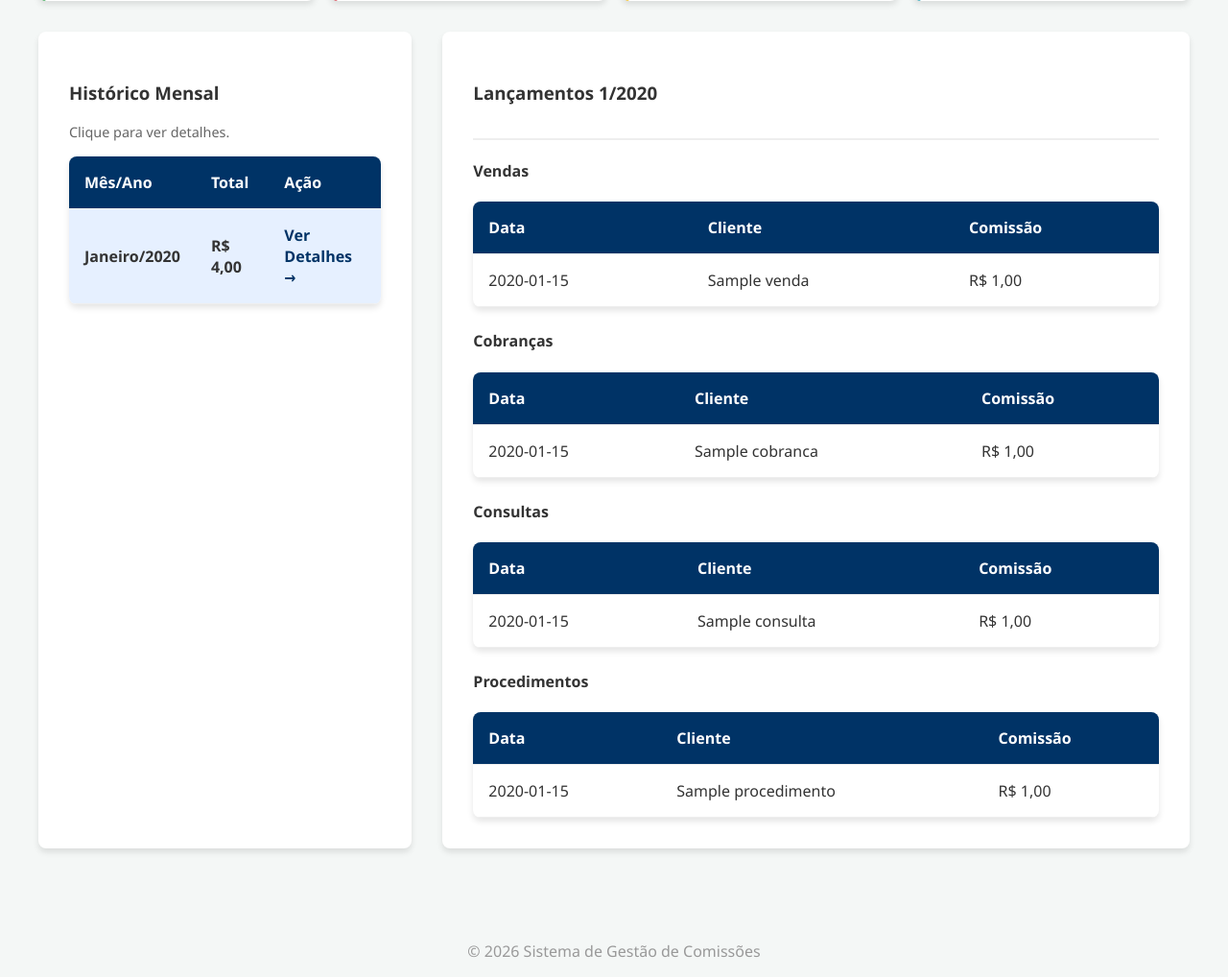
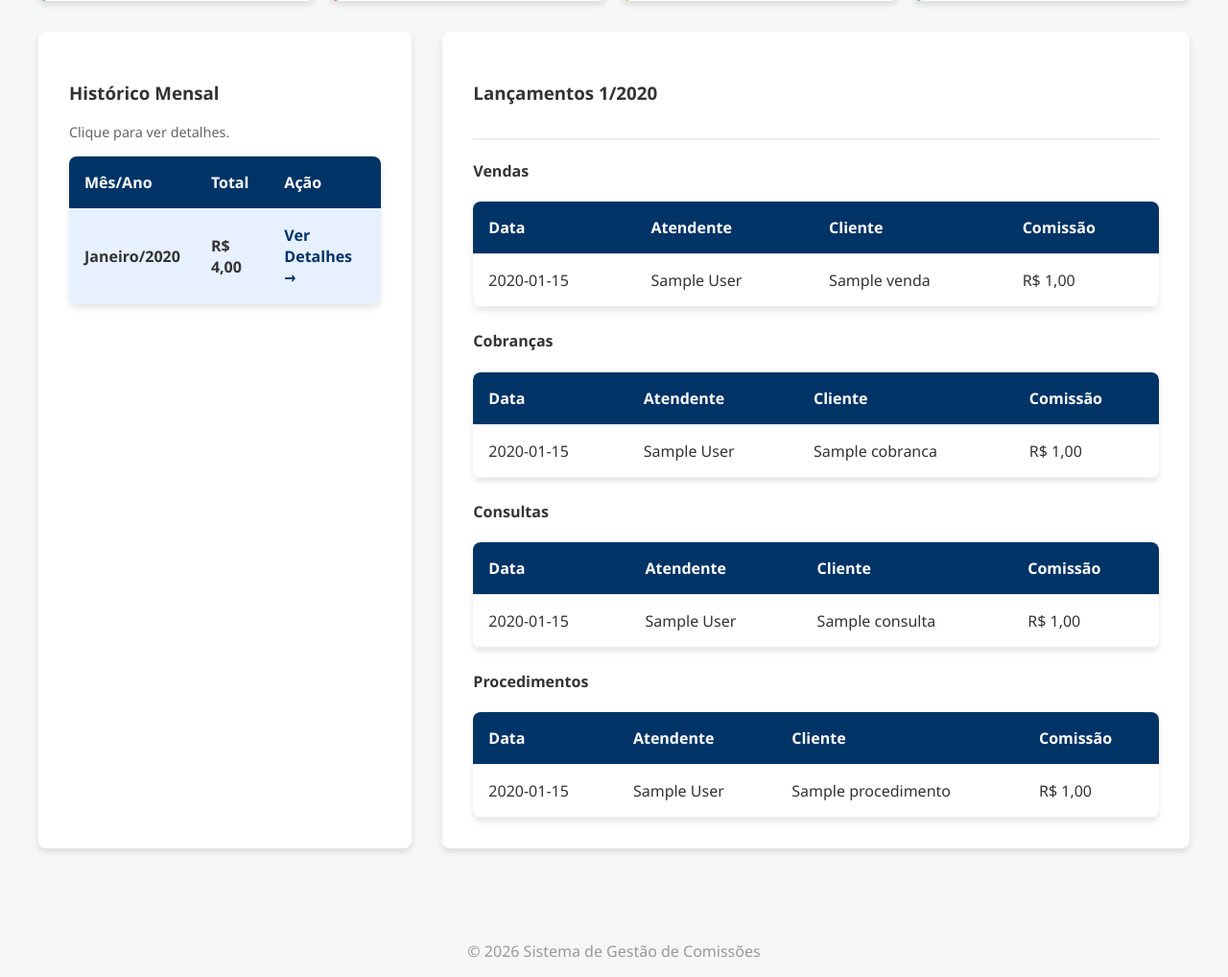
Before and after one commit to lusianegomes123-hue/gestaodecomissao, a Flask app: page /geral in a window 1280 px wide. Shown: the part 625-1643 px from the top of the page at 96% size. Run offline with Flask 3, Linux system fonts and the light colour scheme; a user stored in the database is signed in; tables that the repository leaves empty hold one stand-in row (values such as "Sample post").

Commit message:
Melhoria de Dashboard: Administrador agora consegue visualizar os dados de todos os usuários da equipe na Aba Geral ao invés de apenas os seus próprios e a tabela agora exibe a coluna 'Atendente'.

```diff
--- a/app.py
+++ b/app.py
@@ -140,22 +140,45 @@ def home():
 @app.route('/geral')
 @login_required
 def relatorios():
+    is_admin = current_user.full_name.strip().lower() == "lusiane gomes simão"
+
+    def base_query(model):
+        q = model.query
+        if not is_admin:
+            q = q.filter_by(user_id=current_user.id)
+        return q
+
+    def sum_query(sum_col):
+        q = db.session.query(func.sum(sum_col))
+        if not is_admin:
+            # Need to join with model to filter by user_id
+            # Or simpler: we can't always just filter_by on scalar without the entity.
+            # Actually, query(func.sum(model.comissao_calculada)).filter(model.user_id == current_user.id)
+            pass
+        return q
+
+    def get_sum(model, col):
+        q = db.session.query(func.sum(col))
+        if not is_admin:
+            q = q.filter(model.user_id == current_user.id)
+        return q.scalar() or 0
+
     # 1. Total Geral Acumulado
-    tv = db.session.query(func.sum(Vendas.comissao_calculada)).filter_by(user_id=current_user.id).scalar() or 0
-    tcb = db.session.query(func.sum(Cobrancas.comissao_calculada)).filter_by(user_id=current_user.id).scalar() or 0
-    tcs = db.session.query(func.sum(Consultas.comissao_calculada)).filter_by(user_id=current_user.id).scalar() or 0
-    tp = db.session.query(func.sum(Procedimentos.comissao_calculada)).filter_by(user_id=current_user.id).scalar() or 0
+    tv = get_sum(Vendas, Vendas.comissao_calculada)
+    tcb = get_sum(Cobrancas, Cobrancas.comissao_calculada)
+    tcs = get_sum(Consultas, Consultas.comissao_calculada)
+    tp = get_sum(Procedimentos, Procedimentos.comissao_calculada)
     total_acumulado_geral = tv + tcb + tcs + tp
 
     # Totais Brutos (Volume Transacionado) - Onde aplicável
-    tv_bruto = db.session.query(func.sum(Vendas.valor_total)).filter_by(user_id=current_user.id).scalar() or 0
-    tcb_bruto = db.session.query(func.sum(Cobrancas.valor_negociado)).filter_by(user_id=current_user.id).scalar() or 0
+    tv_bruto = get_sum(Vendas, Vendas.valor_total)
+    tcb_bruto = get_sum(Cobrancas, Cobrancas.valor_negociado)
 
     # Contagens Gerais
-    qv = Vendas.query.filter_by(user_id=current_user.id).count()
-    qcb = Cobrancas.query.filter_by(user_id=current_user.id).count()
-    qcs = Consultas.query.filter_by(user_id=current_user.id).count()
-    qp = Procedimentos.query.filter_by(user_id=current_user.id).count()
+    qv = base_query(Vendas).count()
+    qcb = base_query(Cobrancas).count()
+    qcs = base_query(Consultas).count()
+    qp = base_query(Procedimentos).count()
     total_itens_geral = qv + qcb + qcs + qp
 
     resumo_geral = {
@@ -167,7 +190,10 @@ def relatorios():
 
     historico = defaultdict(float)
     def agregar(model, date_col):
-        results = db.session.query(date_col, model.comissao_calculada).filter_by(user_id=current_user.id).all()
+        q = db.session.query(date_col, model.comissao_calculada)
+        if not is_admin:
+            q = q.filter(model.user_id == current_user.id)
+        results = q.all()
         for dt, valor in results:
             if dt:
                 historico[f"{dt.year:04d}-{dt.month:02d}"] += float(valor)
@@ -211,13 +237,15 @@ def relatorios():
     fim_filtro = datetime(ano_filtro, mes_filtro, last_day).date()
 
     detalhes = {
-        'vendas': Vendas.query.filter_by(user_id=current_user.id).filter(Vendas.data_venda >= inicio_filtro, Vendas.data_venda <= fim_filtro).all(),
-        'cobrancas': Cobrancas.query.filter_by(user_id=current_user.id).filter(Cobrancas.data_negociacao >= inicio_filtro, Cobrancas.data_negociacao <= fim_filtro).all(),
-        'consultas': Consultas.query.filter_by(user_id=current_user.id).filter(Consultas.data_consulta >= inicio_filtro, Consultas.data_consulta <= fim_filtro).all(),
-        'procedimentos': Procedimentos.query.filter_by(user_id=current_user.id).filter(Procedimentos.data_procedimento >= inicio_filtro, Procedimentos.data_procedimento <= fim_filtro).all(),
+        'vendas': base_query(Vendas).filter(Vendas.data_venda >= inicio_filtro, Vendas.data_venda <= fim_filtro).all(),
+        'cobrancas': base_query(Cobrancas).filter(Cobrancas.data_negociacao >= inicio_filtro, Cobrancas.data_negociacao <= fim_filtro).all(),
+        'consultas': base_query(Consultas).filter(Consultas.data_consulta >= inicio_filtro, Consultas.data_consulta <= fim_filtro).all(),
+        'procedimentos': base_query(Procedimentos).filter(Procedimentos.data_procedimento >= inicio_filtro, Procedimentos.data_procedimento <= fim_filtro).all(),
     }
 
     total_mes_selecionado = historico.get(f"{ano_filtro:04d}-{mes_filtro:02d}", 0.0)
+
+    user_dict = {u.id: u.full_name for u in User.query.all()}
 
     return render_template('relatorios.html',
                            total_acumulado_geral=total_acumulado_geral,
@@ -225,7 +253,8 @@ def relatorios():
                            resumo_geral=resumo_geral,
                            lista_historico=lista_historico,
                            detalhes=detalhes,
-                           filtro={'mes': mes_filtro, 'ano': ano_filtro, 'total': total_mes_selecionado})
+                           filtro={'mes': mes_filtro, 'ano': ano_filtro, 'total': total_mes_selecionado},
+                           user_dict=user_dict)
 
 @app.route('/vendas', methods=['GET', 'POST'])
 @login_required
--- a/templates/relatorios.html
+++ b/templates/relatorios.html
@@ -105,6 +105,7 @@
             <thead>
                 <tr>
                     <th>Data</th>
+                    <th>Atendente</th>
                     <th>Cliente</th>
                     <th>Comissão</th>
                 </tr>
@@ -113,6 +114,7 @@
                 {% for v in detalhes['vendas'] %}
                 <tr>
                     <td>{{ v.data_venda }}</td>
+                    <td>{{ user_dict.get(v.user_id, 'Desconhecido') }}</td>
                     <td>{{ v.nome_cliente }}</td>
                     <td>R$ {{ "%.2f"|format(v.comissao_calculada)|replace('.', ',') }}</td>
                 </tr>
@@ -129,6 +131,7 @@
             <thead>
                 <tr>
                     <th>Data</th>
+                    <th>Atendente</th>
                     <th>Cliente</th>
                     <th>Comissão</th>
                 </tr>
@@ -137,6 +140,7 @@
                 {% for c in detalhes['cobrancas'] %}
                 <tr>
                     <td>{{ c.data_negociacao }}</td>
+                    <td>{{ user_dict.get(c.user_id, 'Desconhecido') }}</td>
                     <td>{{ c.nome_cliente }}</td>
                     <td>R$ {{ "%.2f"|format(c.comissao_calculada)|replace('.', ',') }}</td>
                 </tr>
@@ -153,6 +157,7 @@
             <thead>
                 <tr>
                     <th>Data</th>
+                    <th>Atendente</th>
                     <th>Cliente</th>
                     <th>Comissão</th>
                 </tr>
@@ -161,6 +166,7 @@
                 {% for c in detalhes['consultas'] %}
                 <tr>
                     <td>{{ c.data_consulta }}</td>
+                    <td>{{ user_dict.get(c.user_id, 'Desconhecido') }}</td>
                     <td>{{ c.nome_cliente }}</td>
                     <td>R$ {{ "%.2f"|format(c.comissao_calculada)|replace('.', ',') }}</td>
                 </tr>
@@ -177,6 +183,7 @@
             <thead>
                 <tr>
                     <th>Data</th>
+                    <th>Atendente</th>
                     <th>Cliente</th>
                     <th>Comissão</th>
                 </tr>
@@ -185,6 +192,7 @@
                 {% for p in detalhes['procedimentos'] %}
                 <tr>
                     <td>{{ p.data_procedimento }}</td>
+                    <td>{{ user_dict.get(p.user_id, 'Desconhecido') }}</td>
                     <td>{{ p.nome_cliente }}</td>
                     <td>R$ {{ "%.2f"|format(p.comissao_calculada)|replace('.', ',') }}</td>
                 </tr>
```
